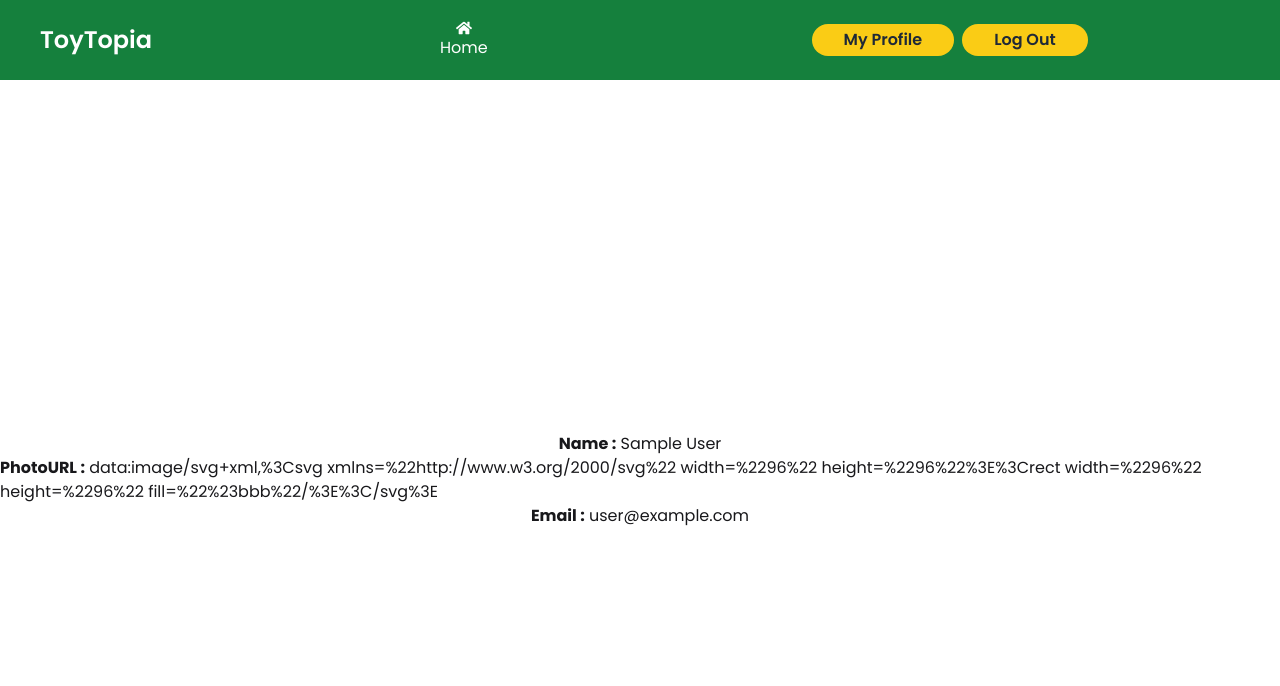
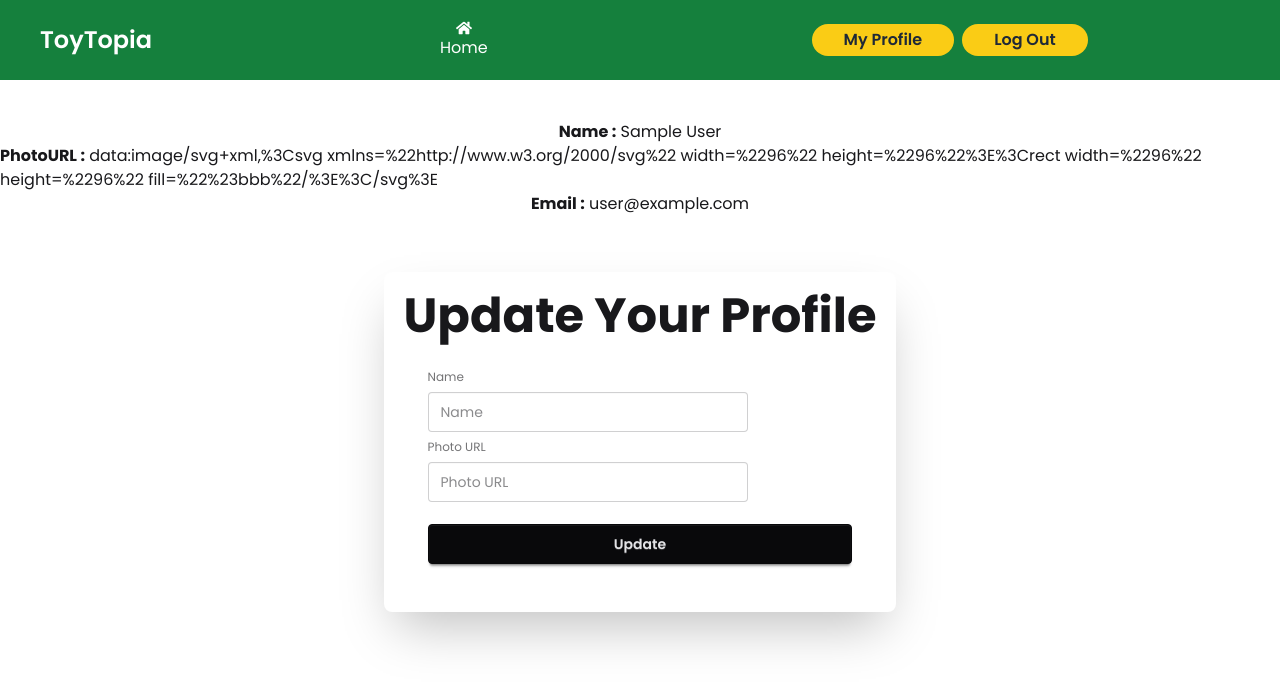
Before and after one commit to Khabbab800118/ToyTopia, a React (Vite) app: page /profile in a window 1280 px wide. Shown: the top 686 px of the page. Built offline with nearby package versions, Linux system fonts and the light colour scheme; no server answers; sample sign-in values are in the browser's storage.

Commit message:
profile update functionality added

```diff
--- a/src/Pages/Profile.jsx
+++ b/src/Pages/Profile.jsx
@@ -4,23 +4,58 @@ import Header from '../components/Header';
 
 const Profile = () => {
 
-    const { user } = use(AuthContext);
+    const { user, setUser, updateUser } = use(AuthContext);
     console.log(user);
 
     const photoURL = user?.photoURL || null;
     const displayName = user?.displayName || user?.email || "Guest";
     const email = user?.email || null;
 
+    const handleUpdate = (e) => {
+        e.preventDefault();
+        const form = e.target;
+        const name = form.name.value;
+        const photo = form.photo.value;
+        updateUser({
+            displayName: name,
+            photoURL: photo
+        })
+            .then(() => {
+                setUser({ ...user, displayName: name, photoURL: photo });
+            })
+            .catch(error => {
+                console.log(error);
+                setUser(user);
+            })
+    }
     return (
         <div>
             <header>
                 <Header></Header>
             </header>
-            <main>
-                <div className='flex flex-col items-center justify-center min-h-screen my-auto'>
+            <main className='mt-10'>
+                <div className='flex flex-col items-center justify-center'>
                     <p> <span className='font-bold'>Name :</span> {displayName}</p>
                     <p> <span className='font-bold'>PhotoURL :</span> {photoURL}</p>
                     <p> <span className='font-bold'>Email :</span> {email}</p>
+                </div>
+                <div className="hero mt-10">
+                    <div className="hero-content flex-col lg:flex-row-reverse">
+                        <div className="card bg-base-100 w-full max-w-sm shrink-0 shadow-2xl p-5">
+                            <h1 className="text-5xl font-bold">Update Your Profile</h1>
+                            <form onSubmit={handleUpdate} className="card-body">
+                                <fieldset className="fieldset">
+                                    {/* Name */}
+                                    <label className="label">Name</label>
+                                    <input required name='name' type="text" className="input" placeholder="Name" />
+                                    {/* Photo */}
+                                    <label className="label">Photo URL</label>
+                                    <input required name='photo' type="text" className="input" placeholder="Photo URL" />
+                                    <button type='submit' className="btn btn-neutral mt-4">Update</button>
+                                </fieldset>
+                            </form>
+                        </div>
+                    </div>
                 </div>
             </main>
         </div>
--- a/src/Pages/Register.jsx
+++ b/src/Pages/Register.jsx
@@ -39,7 +39,6 @@ const Register = () => {
 
     return (
         <div className="hero bg-base-200 min-h-screen">
-
             <div className="hero-content flex-col lg:flex-row-reverse">
                 <div className="card bg-base-100 w-full max-w-sm shrink-0 shadow-2xl p-5">
                     <h1 className="text-5xl font-bold">Register now!</h1>
```
